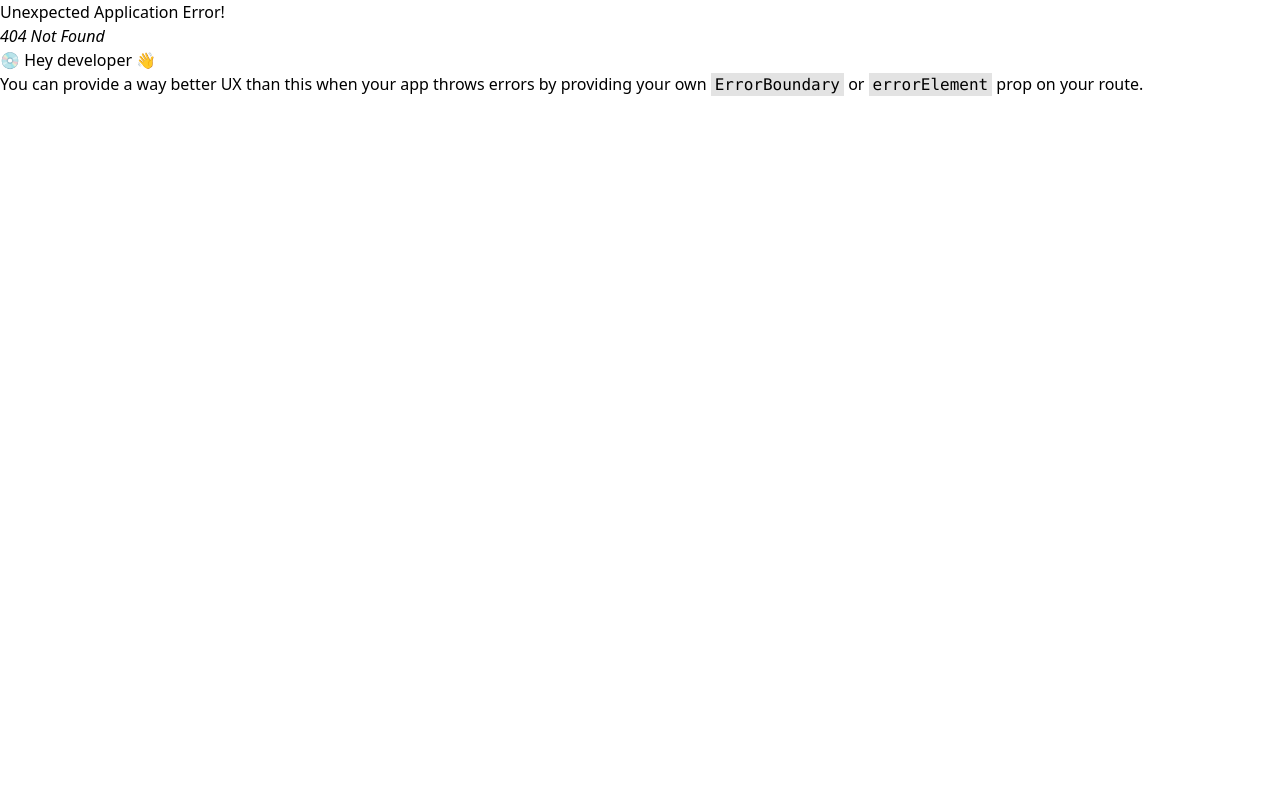
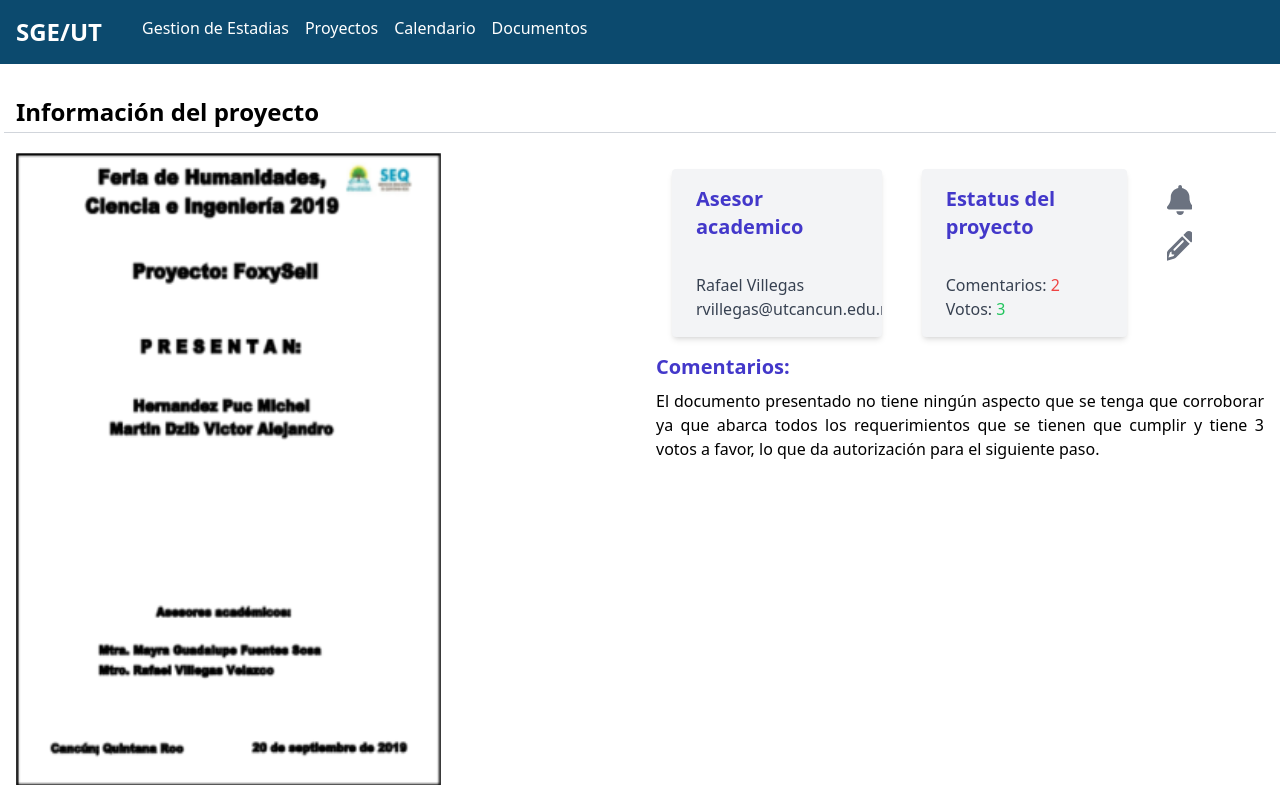
Before and after one commit to AlexUT22393235/integradora_proyecto, a React (Create React App) app: page /InfoProyecto in a window 1280 px wide. Before the commit this address had no page. Built offline with nearby package versions, Linux system fonts and the light colour scheme.

Commit message:
vista del proyecto v1

```diff
--- a/package.json
+++ b/package.json
@@ -3,6 +3,10 @@
   "version": "0.1.0",
   "private": true,
   "dependencies": {
+    "@fortawesome/fontawesome-svg-core": "^6.5.1",
+    "@fortawesome/free-solid-svg-icons": "^6.5.1",
+    "@fortawesome/react-fontawesome": "^0.2.0",
+    "@heroicons/react": "^2.1.1",
     "@testing-library/jest-dom": "^5.17.0",
     "@testing-library/react": "^13.4.0",
     "@testing-library/user-event": "^13.5.0",
--- /dev/null
+++ b/src/pages/InfoProyecto.js
@@ -0,0 +1,78 @@
+import React from "react";
+import Header from "../components/Header";
+import { FontAwesomeIcon } from "@fortawesome/react-fontawesome";
+import { faBell, faPencilAlt } from "@fortawesome/free-solid-svg-icons";
+import ImageProyecto from "../image/imageProyecto.png";
+
+
+function InfoProyecto() {
+  return (
+    <div>
+         <Header />
+          <h1 className="text-left text-2xl font-bold mt-8 ml-4">
+            Información del proyecto
+          </h1>
+          <div className="border-b border-gray-300 m-1"></div>
+      <div className="flex">
+        <div className="w-1/2 p-4">
+        <img src={ImageProyecto} alt="Imagen del proyecto" className="" />
+
+
+        </div>
+        <div className="w-1/2 p-4">
+
+
+          <div className="mr-4 p-4 flex">
+            <div className="max-w-sm rounded overflow-hidden shadow-md bg-gray-100 mr-10">
+              <div className="px-6 py-4">
+                <div className="font-bold text-xl mb-2 text-indigo-700">
+                  Asesor academico
+                </div>
+                <p className="text-gray-700 text-base mt-8">Rafael Villegas</p>
+                <p className="text-gray-700 text-base">
+                  rvillegas@utcancun.edu.mx
+                </p>
+              </div>
+            </div>
+
+            <div className="max-w-sm rounded overflow-hidden shadow-md bg-gray-100 mr-10">
+              <div className="px-6 py-4">
+                <div className="font-bold text-xl mb-2 text-indigo-700">
+                  Estatus del proyecto
+                </div>
+                <p className="text-gray-700 text-base mt-8">
+                  Comentarios: <span className="text-red-500">2</span>
+                </p>
+                <p className="text-gray-700 text-base">
+                  Votos: <span className="text-green-500">3</span>
+                </p>
+              </div>
+            </div>
+
+            <div className="max-w-sm rounded overflow-hidden mr-10 flex flex-col items-center">
+              <FontAwesomeIcon
+                icon={faBell}
+                className="text-gray-500 mt-4 text-3xl"
+              />
+              <FontAwesomeIcon
+                icon={faPencilAlt}
+                className="text-gray-500 mt-4 text-3xl"
+              />
+            </div>
+          </div>
+          <div>
+            <h2 className="font-bold text-xl mb-2 text-indigo-700">Comentarios:</h2>
+            <p className="text-justify">
+              El documento presentado no tiene ningún aspecto que se tenga que
+              corroborar ya que abarca todos los requerimientos que se tienen
+              que cumplir y tiene 3 votos a favor, lo que da autorización para
+              el siguiente paso.
+            </p>
+          </div>
+        </div>
+      </div>
+    </div>
+  );
+}
+
+export default InfoProyecto;
```
Also changed, not shown: src/routes/routes.js (+6 -1 lines), src/image/imageProyecto.png (added), 1 other file (tests, documents, lock files or other folders).
